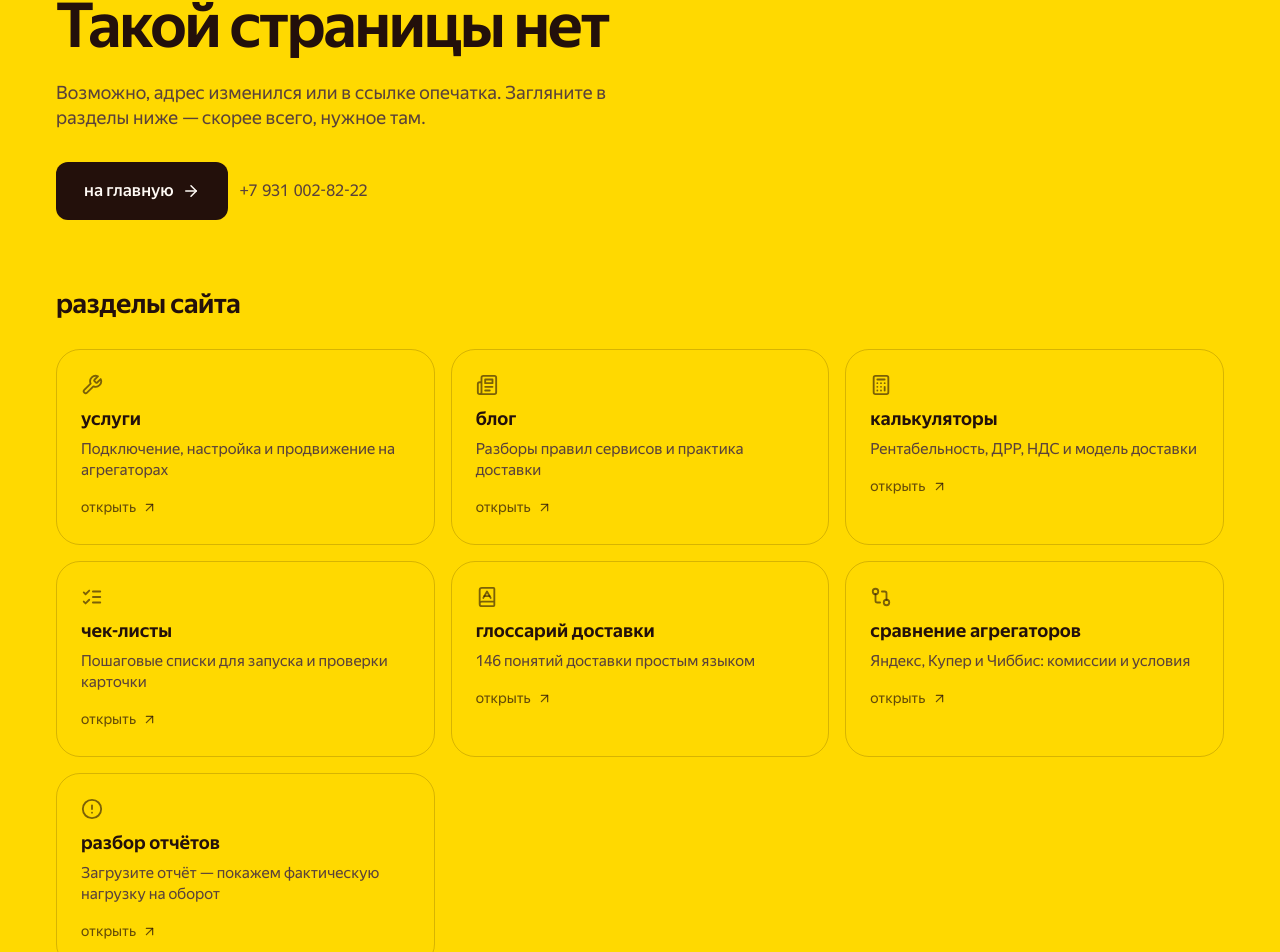
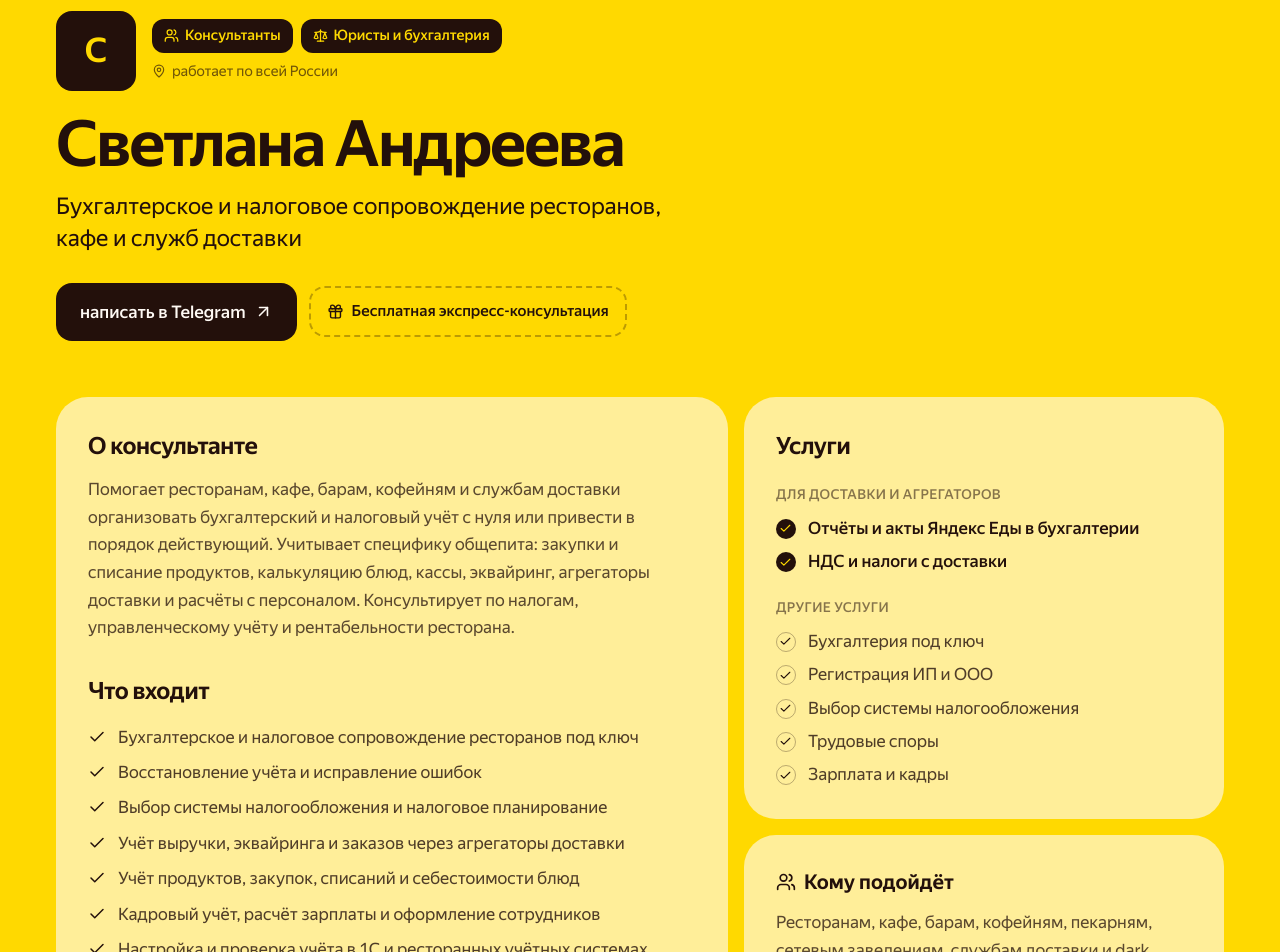
Before and after one commit to iamsitnikov-prog/food-delivery-site-10, a React (Vite) app: page /partnery/andreeva-svetlana in a window 1280 px wide. Shown: the part 177-1129 px from the top of the page. Built offline with nearby package versions, Linux system fonts and the light colour scheme.

Commit message:
Добавить Светлану Андрееву в консультанты и бухгалтерию

```diff
--- a/src/data/partners.ts
+++ b/src/data/partners.ts
@@ -414,6 +414,49 @@ export const PARTNERS: Partner[] = [
       text: "Скидка 20% на первую покупку любого продукта. Условия применения уточняйте при обращении.",
     },
   },
+  {
+      "slug": "andreeva-svetlana",
+      "profileType": "specialist",
+      "section": "konsultanty",
+      "additionalSections": [
+          "yuristy"
+      ],
+      "cities": [
+          "вся Россия"
+      ],
+      "icon": "Scale",
+      "name": "Светлана Андреева",
+      "tagline": "Бухгалтерское и налоговое сопровождение ресторанов, кафе и служб доставки",
+      "url": "",
+      "telegram": "svetlana_taxfree",
+      "category": "Бухгалтерия и налоговый консалтинг",
+      "isNew": true,
+      "description": "Помогает ресторанам, кафе, барам, кофейням и службам доставки организовать бухгалтерский и налоговый учёт с нуля или привести в порядок действующий. Учитывает специфику общепита: закупки и списание продуктов, калькуляцию блюд, кассы, эквайринг, агрегаторы доставки и расчёты с персоналом. Консультирует по налогам, управленческому учёту и рентабельности ресторана.",
+      "services": [
+          "Отчёты и акты Яндекс Еды в бухгалтерии",
+          "НДС и налоги с доставки",
+          "Бухгалтерия под ключ",
+          "Регистрация ИП и ООО",
+          "Выбор системы налогообложения",
+          "Трудовые споры",
+          "Зарплата и кадры"
+      ],
+      "points": [
+          "Бухгалтерское и налоговое сопровождение ресторанов под ключ",
+          "Восстановление учёта и исправление ошибок",
+          "Выбор системы налогообложения и налоговое планирование",
+          "Учёт выручки, эквайринга и заказов через агрегаторы доставки",
+          "Учёт продуктов, закупок, списаний и себестоимости блюд",
+          "Кадровый учёт, расчёт зарплаты и оформление сотрудников",
+          "Настройка и проверка учёта в 1С и ресторанных учётных системах",
+          "Налоговые консультации, сопровождение проверок и ответы на требования ФНС"
+      ],
+      "forWhom": "Ресторанам, кафе, барам, кофейням, пекарням, сетевым заведениям, службам доставки и dark kitchen — действующим и на этапе открытия.",
+      "promo": {
+          "title": "Бесплатная экспресс-консультация",
+          "text": "Экспресс-консультация до 30 минут бесплатно."
+      }
+  },
 ];
 /** Переход на сайт партнёра через наш адрес: так считаем клики (api/go.php). */
 export const partnerGoUrl = (slug: string) => `/go/${slug}`;
```
